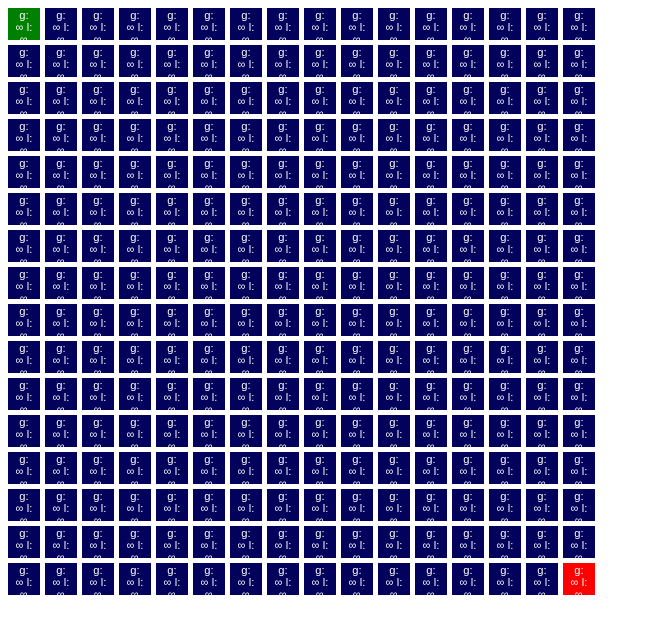
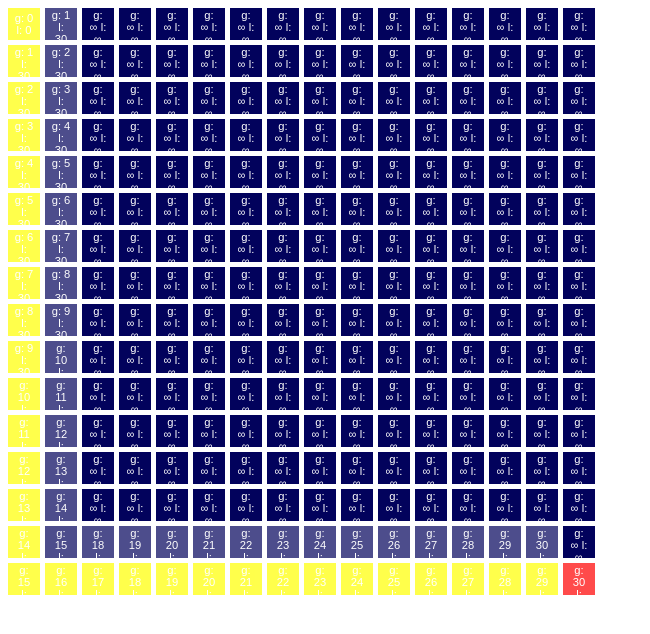
Before and after one commit to nextdesusu/a-star, an Angular app: page / in a window 1280 px wide. Shown: the top 634 px of the page, without its empty margins (0-650 px from the left). Built offline with nearby package versions, Linux system fonts and the light colour scheme.

Commit message:
feat: add first version of alghorythm

```diff
--- a/src/a-star/types.ts
+++ b/src/a-star/types.ts
@@ -1,31 +1,35 @@
 export interface AStarNode {
   ancestor: AStarNode | null;
-  neightbours: Array<AStarNode>;
   visited: boolean;
+  closed: boolean;
   solid: boolean;
   gWeight: number;
   lWeight: number;
+  h: number;
   x: number;
   y: number;
 }
 
 export class NodeTable {
+  pathSet: Set<AStarNode>;
   private _size: number;
   private nodes: Array<AStarNode>;
   private _start: AStarNode;
   private _end: AStarNode;
   constructor(tableSize: number) {
+    this.pathSet = new Set();
     this._size = tableSize;
     this.nodes = new Array(tableSize * tableSize);
     for (let x = 0; x < tableSize; x += 1) {
       for (let y = 0; y < tableSize; y += 1) {
         const node: AStarNode = {
           ancestor: null,
-          neightbours: [],
           solid: false,
           visited: false,
+          closed: false,
           gWeight: Infinity,
           lWeight: Infinity,
+          h: -1,
           x,
           y
         };
@@ -47,6 +51,18 @@ export class NodeTable {
 
   get start() {
     return this._start;
+  }
+
+  private reconstructPath() {
+    let current = this.end;
+    while (current.ancestor !== null) {
+      current = current.ancestor;
+      this.pathSet.add(current);
+    }
+  }
+
+  belongsToPath(x: number, y: number): boolean {
+    return this.pathSet.has(this.nodeAt(x, y));
   }
 
   setStartNode(x: number, y: number): boolean {
@@ -79,50 +95,63 @@ export class NodeTable {
     }
   }
 
-  setNeighbours(node: AStarNode) {
+  *neighboursOf(node: AStarNode) {
     const { x, y } = node;
     if (x > 0) {
-      node.neightbours.push(this.nodeAt(x - 1, y));
+      yield this.nodeAt(x - 1, y);
     }
     if (y > 0) {
-      node.neightbours.push(this.nodeAt(x, y - 1));
+      yield this.nodeAt(x, y - 1);
     }
     if (x < this.size - 1) {
-      node.neightbours.push(this.nodeAt(x + 1, y));
+      yield this.nodeAt(x + 1, y);
     }
     if (y < this.size - 1) {
-      node.neightbours.push(this.nodeAt(x, y + 1));
+      yield this.nodeAt(x, y + 1);
     }
   }
 
   findPath() {
-    const heuristic = () => {
-
+    const { end, start } = this;
+    const manhattanHeuristic = (n1: AStarNode, n2: AStarNode) => {
+      const d1 = Math.abs(n2.x - n1.x);
+      const d2 = Math.abs(n2.y - n1.y);
+      return d1 + d2;
     }
 
-    const d = (n1, n2): number => {
-      return 1;
-    }
-    /*
-    const sortCosts = (costsArray: Array<AStarNode>): void => {
-      costsArray.sort((n1: AStarNode, n2: AStarNode) => n1.lWeight - n2.lWeight);
-    }
-    */
-
-    const { end, start } = this;
     //change costs to min heap!
     start.gWeight = 0;
     start.lWeight = 0;
+    start.h = manhattanHeuristic(start, end);
+    start.visited = true;
     const costs: Array<AStarNode> = [start];
     while (costs.length > 0) {
+      console.log("current...", costs);
       const current: AStarNode = costs.pop();
-      current.visited = true;
+      if (current === end) {
+        this.reconstructPath();
+        return;
+      }
+      current.closed = true;
+      for (const neighbour of this.neighboursOf(current)) {
+        if (neighbour.solid || neighbour.closed) {
+          continue;
+        }
+        //default cost is 1
+        const gWeight = current.gWeight + 1;
+        if (!neighbour.visited || gWeight < neighbour.gWeight) {
+          neighbour.ancestor = current;
+          neighbour.h = neighbour.h > - 1 ? neighbour.h : manhattanHeuristic(neighbour, end);
+          neighbour.gWeight = gWeight;
 
-      this.setNeighbours(current);
-      for (const neighbour of current.neightbours) {
-        const tentativeGweight = current.gWeight + d(current, neighbour);
-        if (tentativeGweight < neighbour.gWeight) {
-
+          neighbour.lWeight = neighbour.gWeight + neighbour.h;
+          if (!neighbour.visited) {
+            neighbour.visited = true;
+            costs.push(neighbour);
+            costs.sort((n1: AStarNode, n2: AStarNode) => n2.lWeight - n1.lWeight);
+          } else {
+            costs.sort((n1: AStarNode, n2: AStarNode) => n2.lWeight - n1.lWeight);
+          }
         }
       }
     }
--- a/src/app/node-container/node-container.component.html
+++ b/src/app/node-container/node-container.component.html
@@ -8,6 +8,7 @@
     startX: NT.start.x,
     startY: NT.start.y,
     endX: NT.end.x,
-    endY: NT.end.y
+    endY: NT.end.y,
+    isInPath: NT.belongsToPath(node.x, node.y)
   }"></app-node>
 </div>
--- a/src/app/node-container/node-container.component.ts
+++ b/src/app/node-container/node-container.component.ts
@@ -17,6 +17,7 @@ export class NodeContainerComponent implements OnInit {
   constructor() { }
 
   ngOnInit(): void {
+    this.NT.findPath();
   }
 
   onRightClick() {
--- a/src/app/node/node.component.css
+++ b/src/app/node/node.component.css
@@ -37,3 +37,7 @@
 .solid {
   background-color: gray;
 }
+
+.pathNode {
+  background-color: yellow;
+}
--- a/src/app/node/node.component.html
+++ b/src/app/node/node.component.html
@@ -3,7 +3,8 @@
     visited: props.ANode.visited,
     solid: props.ANode.solid,
     startNode: isStartNode,
-    endNode: isEndNode
+    endNode: isEndNode,
+    pathNode: props.isInPath
   }"
   class="node-button"
   [attr.data-pos-x]="props.ANode.x"
--- a/src/app/node/node.component.ts
+++ b/src/app/node/node.component.ts
@@ -8,6 +8,7 @@ interface NodeProps {
   startY: number;
   endX: number;
   endY: number;
+  isInPath: boolean;
 }
 
 @Component({
```
